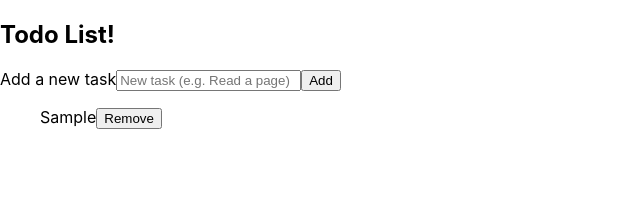
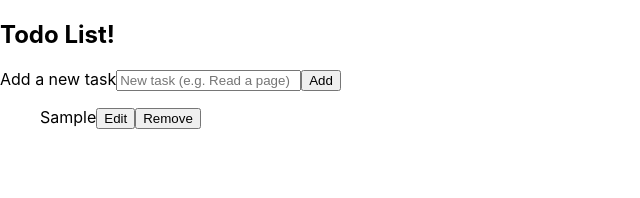
Before and after one commit to oybekabdulazizov/todo-list, a React (Create React App) app: page / in a window 1280 px wide. Both pictures are taken after typing "Sample" into the empty fields and a click on the button "Add". Shown: the top 198 px of the page, without its empty margins (0-640 px from the left). Built offline with nearby package versions, Linux system fonts and the light colour scheme.

Commit message:
implement the editTodo feature and save the changes onSave

```diff
--- a/src/Todo.js
+++ b/src/Todo.js
@@ -3,19 +3,69 @@ import React, { Component } from 'react';
 class Todo extends Component {
     constructor(props) {
         super(props);
+        this.state = {
+            isEditing: false,
+            task: this.props.task
+        };
+
         this.handleRemove = this.handleRemove.bind(this);
+        this.handleEdit = this.handleEdit.bind(this);
+        this.handleChange = this.handleChange.bind(this);
+        this.toggleEditForm = this.toggleEditForm.bind(this);
     }
 
     handleRemove(evt) {
         this.props.removeTodo(this.props.id);
     }
 
+    handleEdit(evt) {
+        evt.preventDefault();
+        // todo: call the edit method passed through the props
+        if (this.state.task) {
+            this.props.editTodo(this.props.id, this.state.task);
+        }
+        // todo: toggle the form after the edit has been saved
+        this.toggleEditForm();
+    }
+
+    handleChange(evt) {
+        this.setState(currState => ({
+            [evt.target.name]: evt.target.value
+        }));
+    }
+
+    toggleEditForm() {
+        this.setState(currState => ({
+            isEditing: !currState.isEditing
+         }));
+    }
+
     render() {
-        return (
+        let result;
+        if (this.state.isEditing) {
+            result =
+            <div>
+                <form onSubmit={this.handleEdit}>
+                    <input
+                        name="task"
+                        id="task"
+                        value={this.state.task}
+                        onChange={this.handleChange}
+                    />
+                    <button>Save</button>
+                </form>
+            </div>;
+        } else {
+            result =
             <div>
                 {this.props.task}
+                <button onClick={this.toggleEditForm}>Edit</button>
                 <button onClick={this.handleRemove}>Remove</button>
             </div>
+        }
+
+        return (
+            result
         )
     }
 }
--- a/src/TodoList.js
+++ b/src/TodoList.js
@@ -10,6 +10,7 @@ class TodoList extends Component {
         };
         this.add = this.add.bind(this);
         this.remove = this.remove.bind(this);
+        this.edit = this.edit.bind(this);
     }
 
     add(newTodo) {
@@ -24,13 +25,27 @@ class TodoList extends Component {
         }));
     }
 
-    renderTodos() {
+    edit(id, editedTask) {
+        const editedTodos = this.state.todos.map(todo => {
+            if (todo.id === id) {
+                todo = { ...todo, task: editedTask };
+            }
+            return todo;
+        });
+
+        this.setState(currState => ({
+            todos: editedTodos
+        }));
+    }
+
+    renderedTodos() {
         return this.state.todos.map(todo =>
             <Todo
                 task={todo.task}
                 key={todo.id}
                 id={todo.id}
                 removeTodo={this.remove}
+                editTodo={this.edit}
             />
             );
     }
@@ -43,7 +58,7 @@ class TodoList extends Component {
                     addTodo={this.add}
                 />
                 <ul>
-                    {this.renderTodos()}
+                    {this.renderedTodos()}
                 </ul>
             </div>
         )
```
